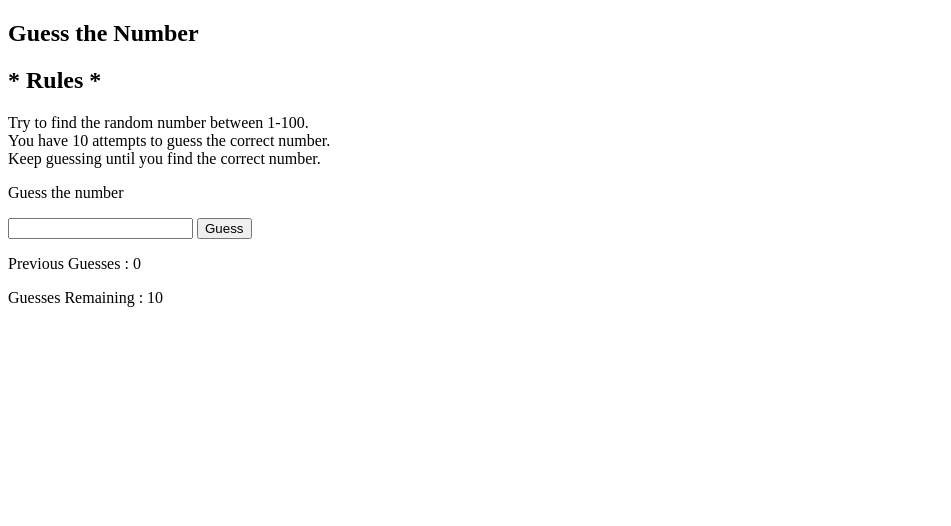
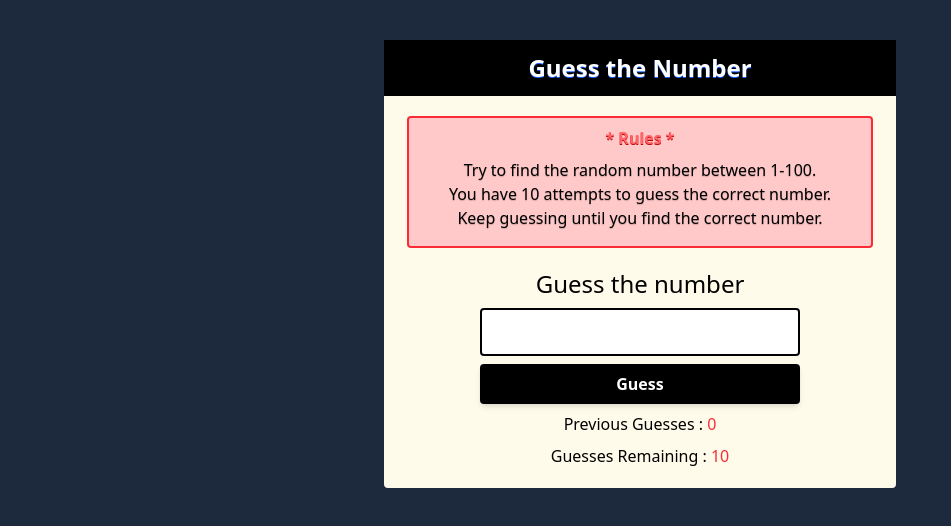
Before and after one commit to DarshanKoti/Game-Guess-the-Number, a plain HTML site: page index.html in a window 1280 px wide. Shown: the whole page, without its empty margins (0-951 px from the left). Drawn offline with nearby package versions, Linux system fonts and the light colour scheme.

Commit message:
add: initial commit with Tailwind CDN setup and game files

```diff
--- a/index.html
+++ b/index.html
@@ -5,7 +5,7 @@
     <meta charset="UTF-8">
     <meta name="viewport" content="width=device-width, initial-scale=1.0">
     <title>Guess the number game</title>
-    <link rel="stylesheet" href="/Javascript/dist/output.css">
+    <script src="https://cdn.jsdelivr.net/npm/@tailwindcss/browser@4"></script>
 </head>
 
 <body class="bg-slate-800">
```
